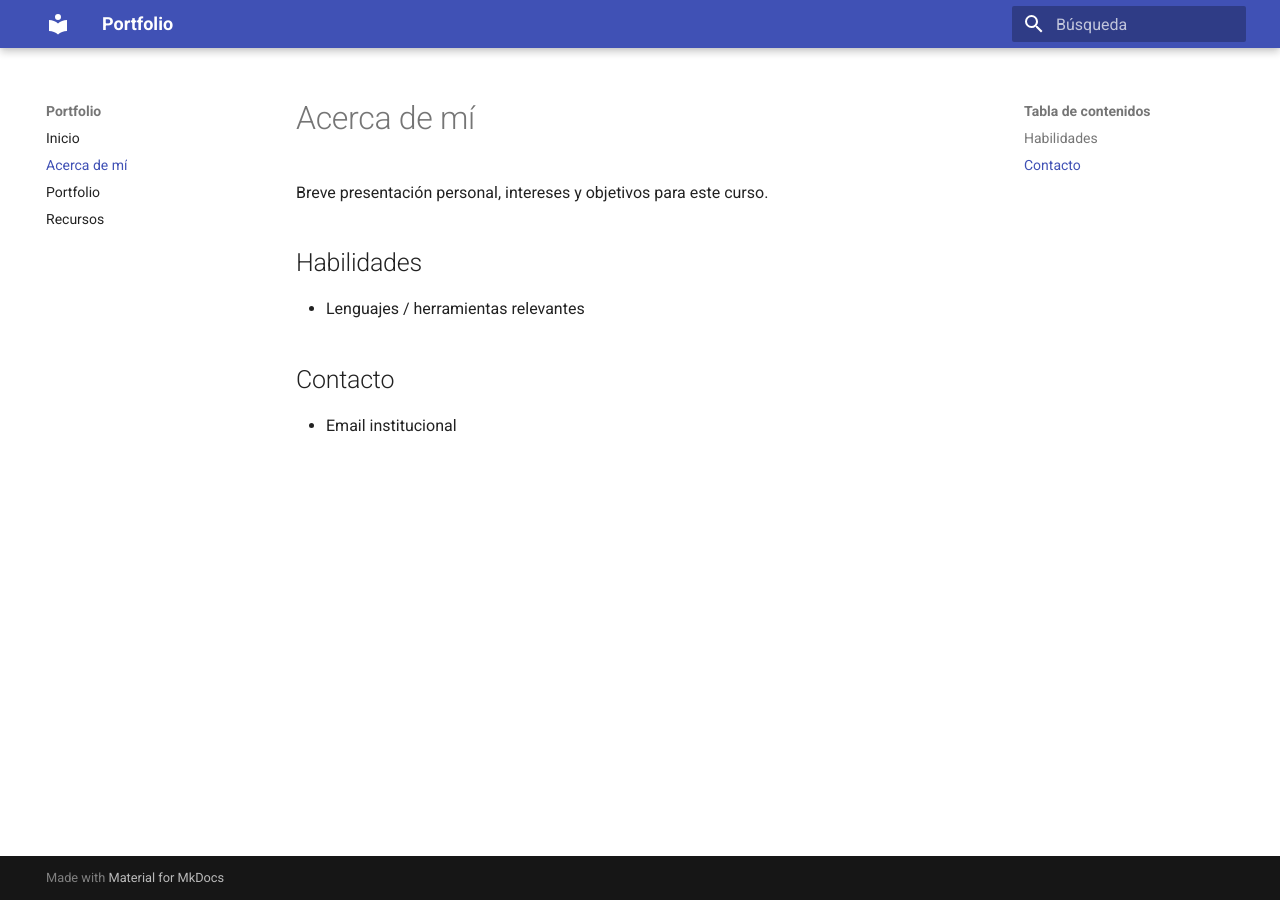
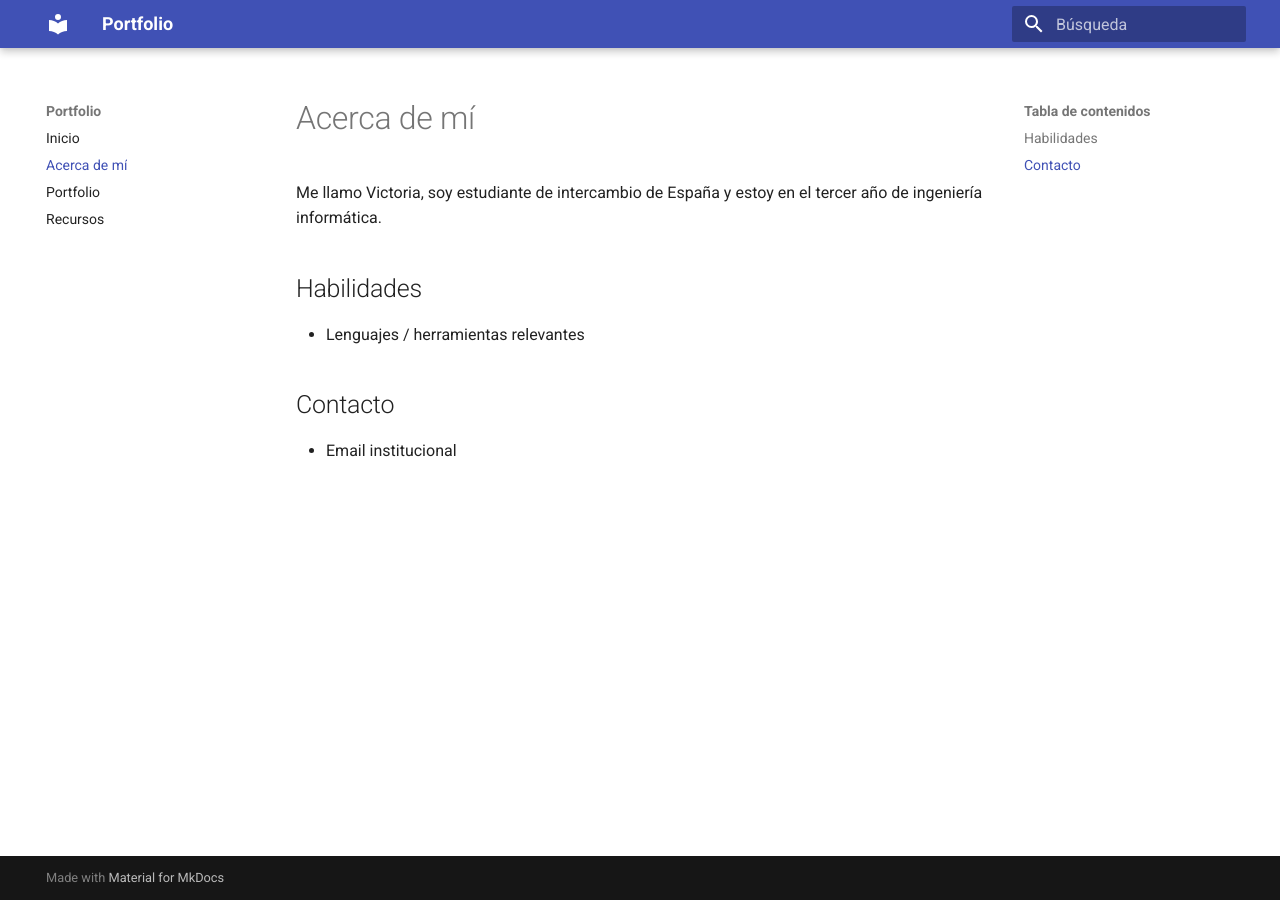
Before and after one commit to victoriapicodiaz/portfolio-ia, an MkDocs documentation site: the page built from docs/acerca.md, in a window 1280 px wide. Built offline with MkDocs 1.6.1 and Material for MkDocs 9.7.7, drawn with Linux system fonts in a browser that asks for light colours.

Commit message:
Update acerca.md

```diff
--- a/docs/acerca.md
+++ b/docs/acerca.md
@@ -5,7 +5,7 @@ date: 2025-01-01
 
 # Acerca de mí
 
-Breve presentación personal, intereses y objetivos para este curso.
+Me llamo Victoria, soy estudiante de intercambio de España y estoy en el tercer año de ingeniería informática.
 
 ## Habilidades
 - Lenguajes / herramientas relevantes
```
